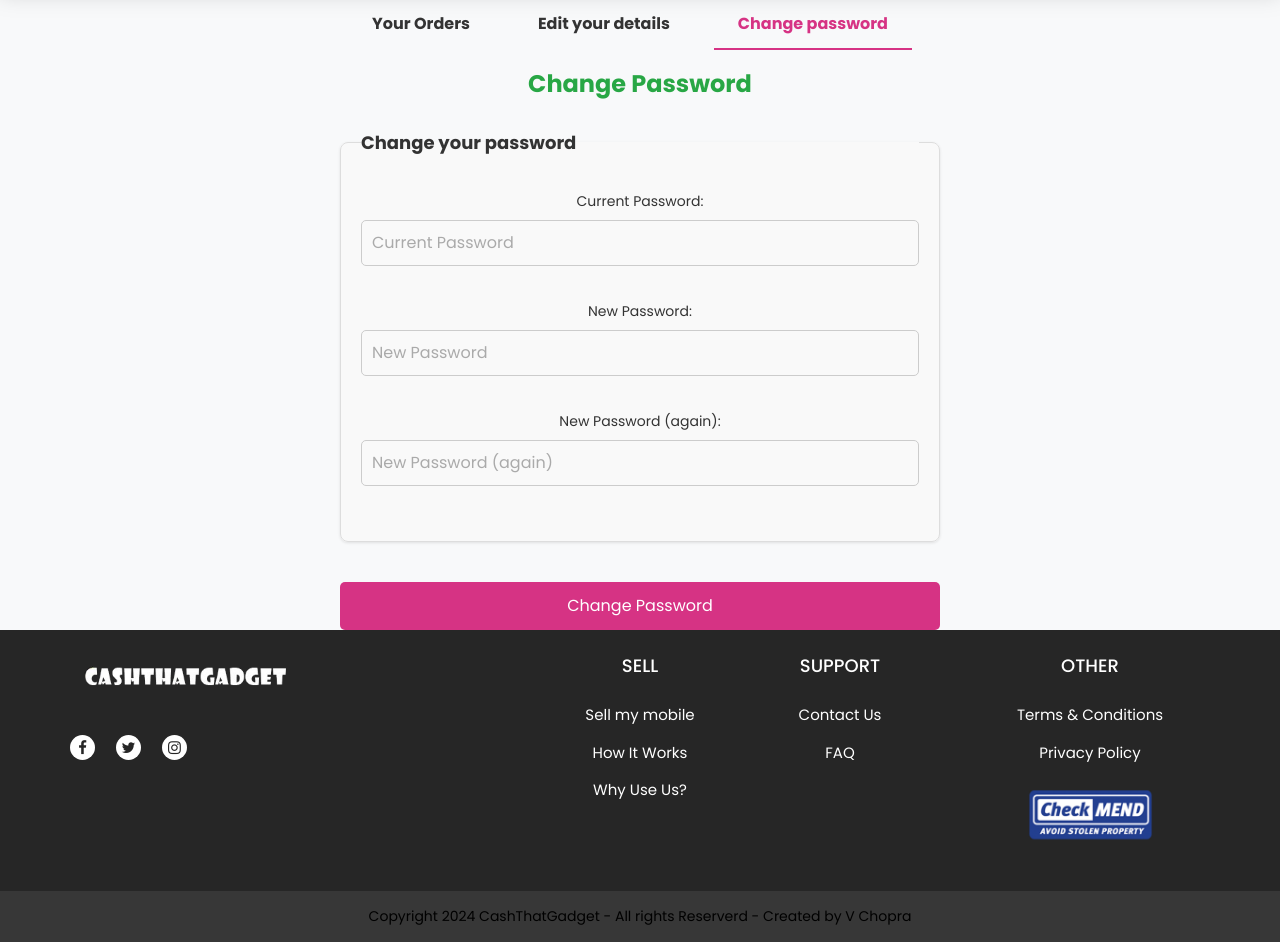
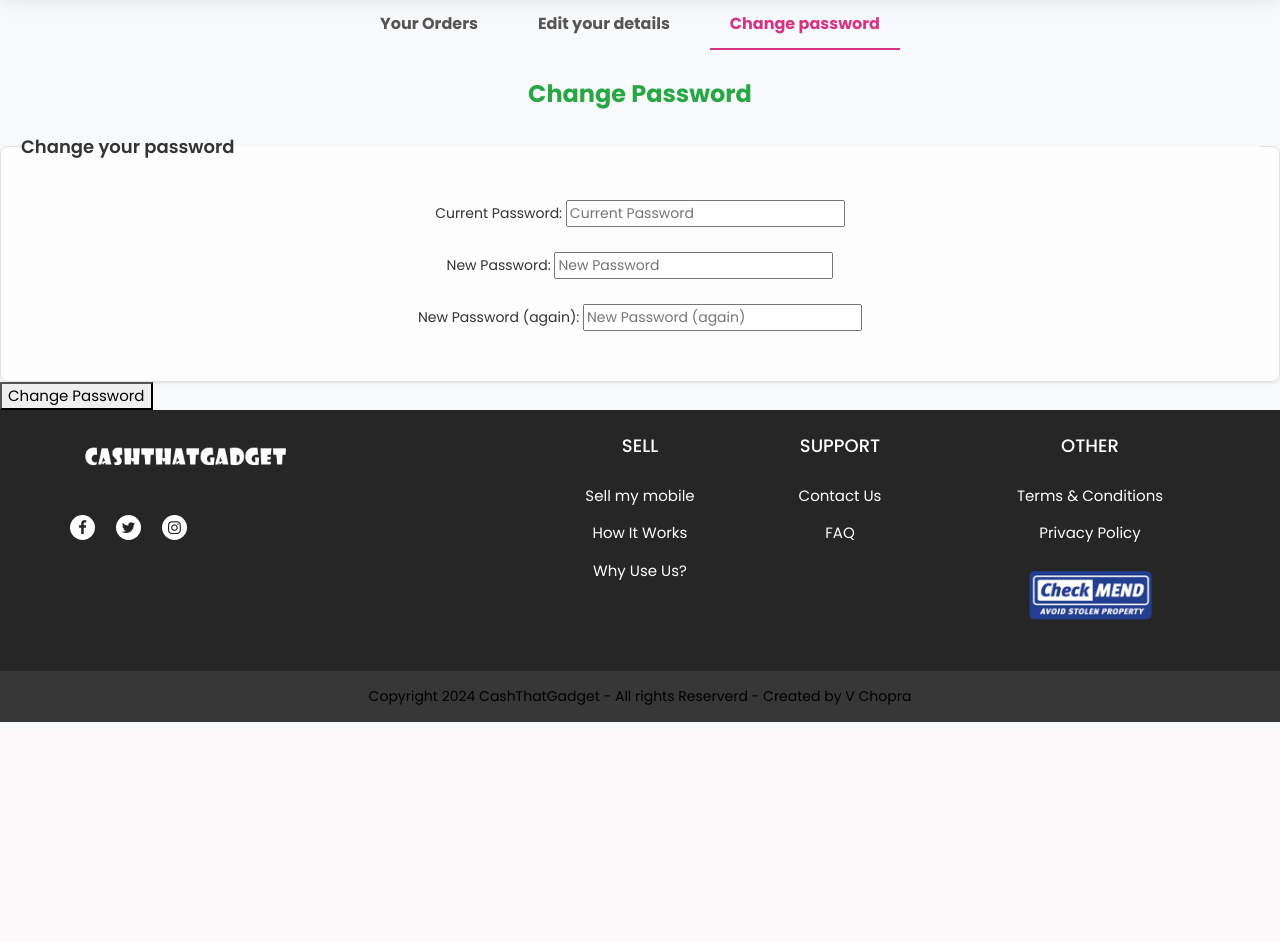
Before and after one commit to VCHOPRA86/Buyback, a Django app: page /accounts/password/change/ in a window 1280 px wide. Shown: the part 69-1011 px from the top of the page. After the commit the page ends 791 px from the top, so only its background shows below. Run offline with Django 3.2, Linux system fonts and the light colour scheme; a user stored in the database is signed in; data that the repository does not hold is empty; some libraries are stand-ins or nearby versions.

Commit message:
Update password_change.html

```diff
--- a/templates/allauth/account/password_change.html
+++ b/templates/allauth/account/password_change.html
@@ -22,112 +22,5 @@
     <button type="submit" name="action" class="submit-btn">{% trans "Change Password" %}</button>
 </form>
 
-<style>
 
-
-    /* General tab styling */
-    .tabs {
-        display: flex;
-        justify-content: center;
-        margin-bottom: 20px;
-        padding: 0;
-        list-style-type: none;
-    }
-
-    .tab-link {
-        text-decoration: none;
-        padding: 12px 24px;
-        border-bottom: 2px solid transparent;
-        color: #333;
-        font-weight: bold;
-        margin-right: 20px;
-        transition: color 0.3s, border-color 0.3s;
-    }
-
-    .tab-link:hover {
-        color: #d63384;
-    }
-
-    .tab-link.active {
-        color: #d63384;
-        border-bottom: 2px solid #d63384;
-    }
-
-    /* Form styling */
-    .password-change-form {
-        margin-top: 30px;
-        display: flex;
-        flex-direction: column;
-        gap: 20px;
-        align-items: center;
-        max-width: 600px;
-        margin-left: auto;
-        margin-right: auto;
-    }
-
-    .password-change-form fieldset {
-        width: 100%;
-        border: 1px solid #ddd;
-        padding: 20px;
-        border-radius: 8px;
-        background-color: #f9f9f9;
-    }
-
-    .password-change-form .fieldset-legend {
-        font-size: 18px;
-        font-weight: bold;
-        margin-bottom: 15px;
-        color: #333;
-    }
-
-    /* Input and Button Styling */
-    .password-change-form input, .password-change-form select, .password-change-form textarea {
-        width: 100%;
-        padding: 10px;
-        margin-bottom: 15px;
-        border: 1px solid #ccc;
-        border-radius: 5px;
-        font-size: 16px;
-        background-color: #f9f9f9;
-        color: #333;
-    }
-
-    .password-change-form input::placeholder, .password-change-form textarea::placeholder {
-        color: #aaa;
-    }
-
-    .password-change-form .submit-btn {
-        padding: 12px 24px;
-        background-color: #d63384;
-        color: white;
-        border: none;
-        border-radius: 5px;
-        cursor: pointer;
-        transition: background-color 0.3s;
-        width: 100%;
-        font-size: 16px;
-        margin-top: 20px;
-    }
-
-    .password-change-form .submit-btn:hover {
-        background-color: #c02472;
-    }
-
-    /* Responsive adjustments */
-    @media (max-width: 768px) {
-        .tabs {
-            flex-direction: column;
-            align-items: center;
-        }
-
-        .tab-link {
-            margin-bottom: 10px;
-        }
-
-        .password-change-form {
-            width: 100%;
-            padding: 0 20px;
-        }
-    }
-</style>
 {% endblock %}
```
